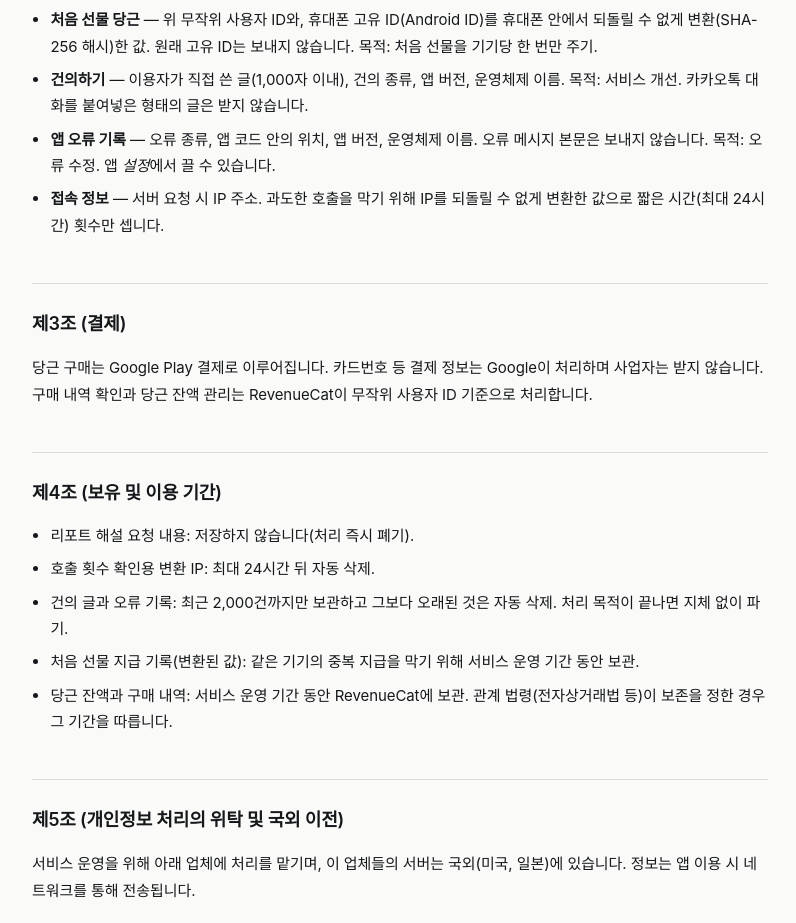
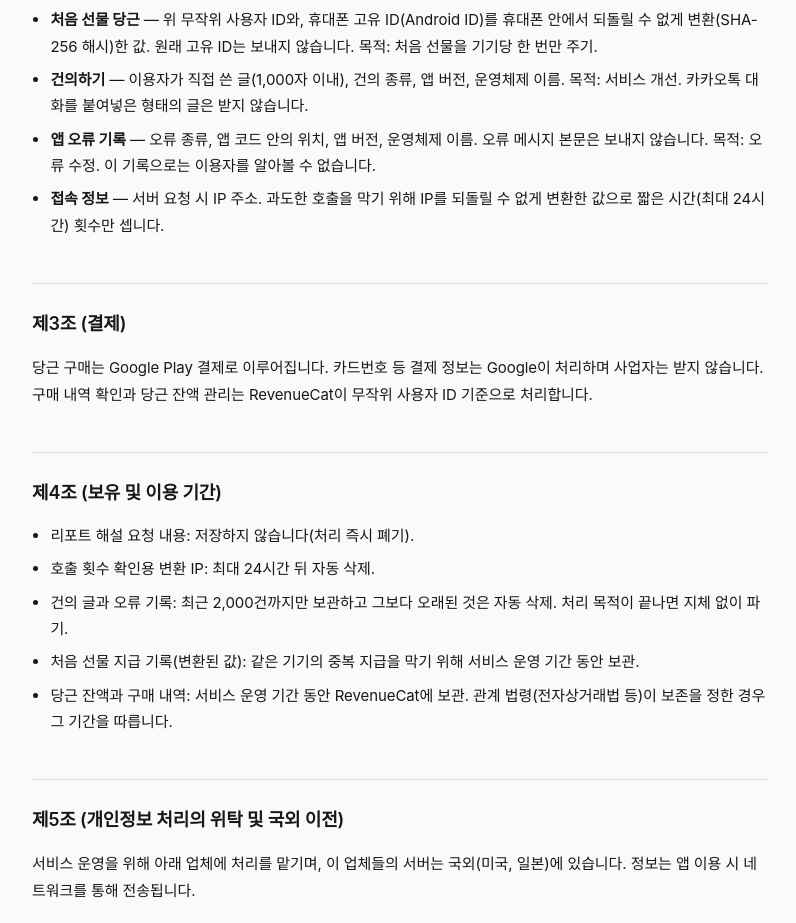
Before and after one commit to Bigdo11/Bigdo11.github.io, a plain HTML site: page jjonggeut/privacy.html in a window 1280 px wide. Shown: the part 1240-2163 px from the top of the page, without its empty margins (128-924 px from the left). Drawn offline with Linux system fonts and the light colour scheme; a web font is replaced by a local one.

Commit message:
쫑긋 개인정보처리방침: 오류 기록 끄기 문구 삭제

```diff
--- a/jjonggeut/privacy.html
+++ b/jjonggeut/privacy.html
@@ -67,7 +67,7 @@
         <li><strong>당근(앱 안 재화)과 리포트 열기</strong> — 결제 서비스가 만든 무작위 사용자 ID, 리포트마다 만든 무작위 리포트 ID. 목적: 당근 잔액 차감과 리포트 열기 확인.</li>
         <li><strong>처음 선물 당근</strong> — 위 무작위 사용자 ID와, 휴대폰 고유 ID(Android ID)를 휴대폰 안에서 되돌릴 수 없게 변환(SHA-256 해시)한 값. 원래 고유 ID는 보내지 않습니다. 목적: 처음 선물을 기기당 한 번만 주기.</li>
         <li><strong>건의하기</strong> — 이용자가 직접 쓴 글(1,000자 이내), 건의 종류, 앱 버전, 운영체제 이름. 목적: 서비스 개선. 카카오톡 대화를 붙여넣은 형태의 글은 받지 않습니다.</li>
-        <li><strong>앱 오류 기록</strong> — 오류 종류, 앱 코드 안의 위치, 앱 버전, 운영체제 이름. 오류 메시지 본문은 보내지 않습니다. 목적: 오류 수정. 앱 <em>설정</em>에서 끌 수 있습니다.</li>
+        <li><strong>앱 오류 기록</strong> — 오류 종류, 앱 코드 안의 위치, 앱 버전, 운영체제 이름. 오류 메시지 본문은 보내지 않습니다. 목적: 오류 수정. 이 기록으로는 이용자를 알아볼 수 없습니다.</li>
         <li><strong>접속 정보</strong> — 서버 요청 시 IP 주소. 과도한 호출을 막기 위해 IP를 되돌릴 수 없게 변환한 값으로 짧은 시간(최대 24시간) 횟수만 셉니다.</li>
       </ul>
 
```
